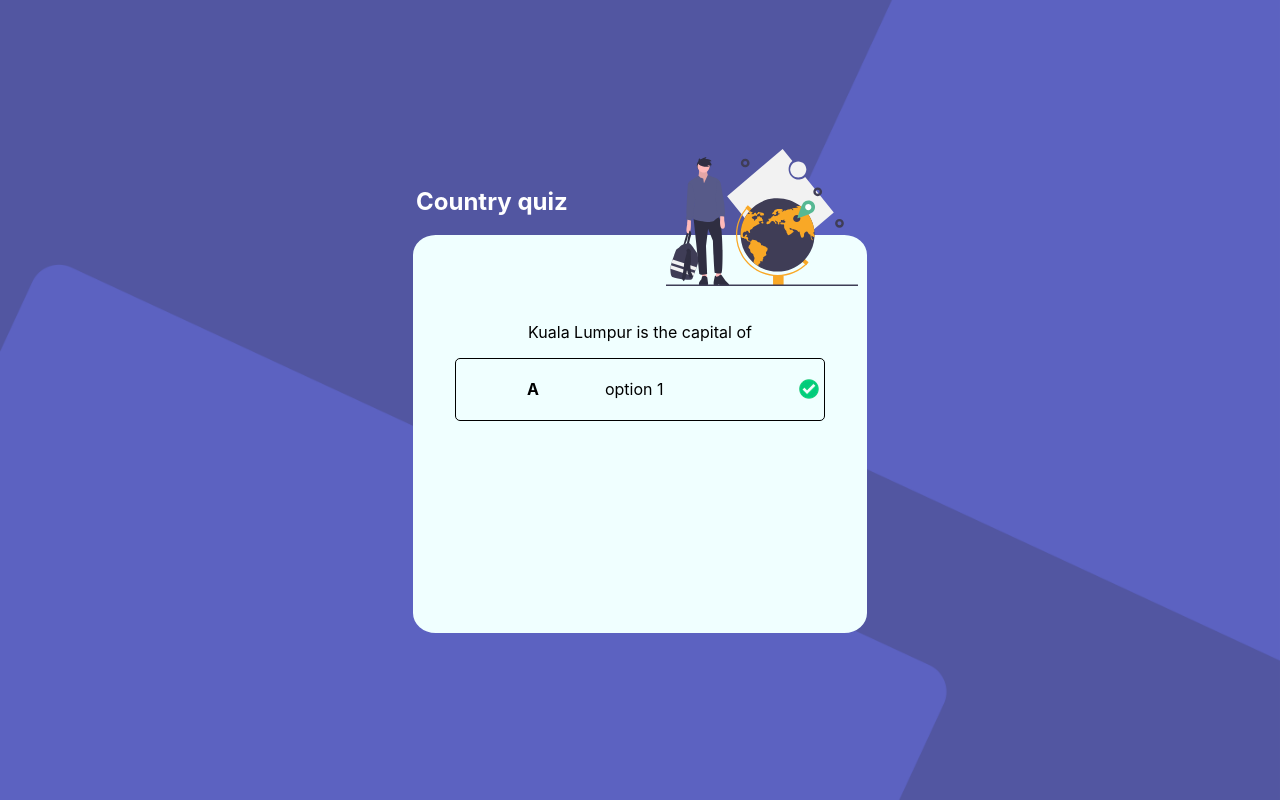
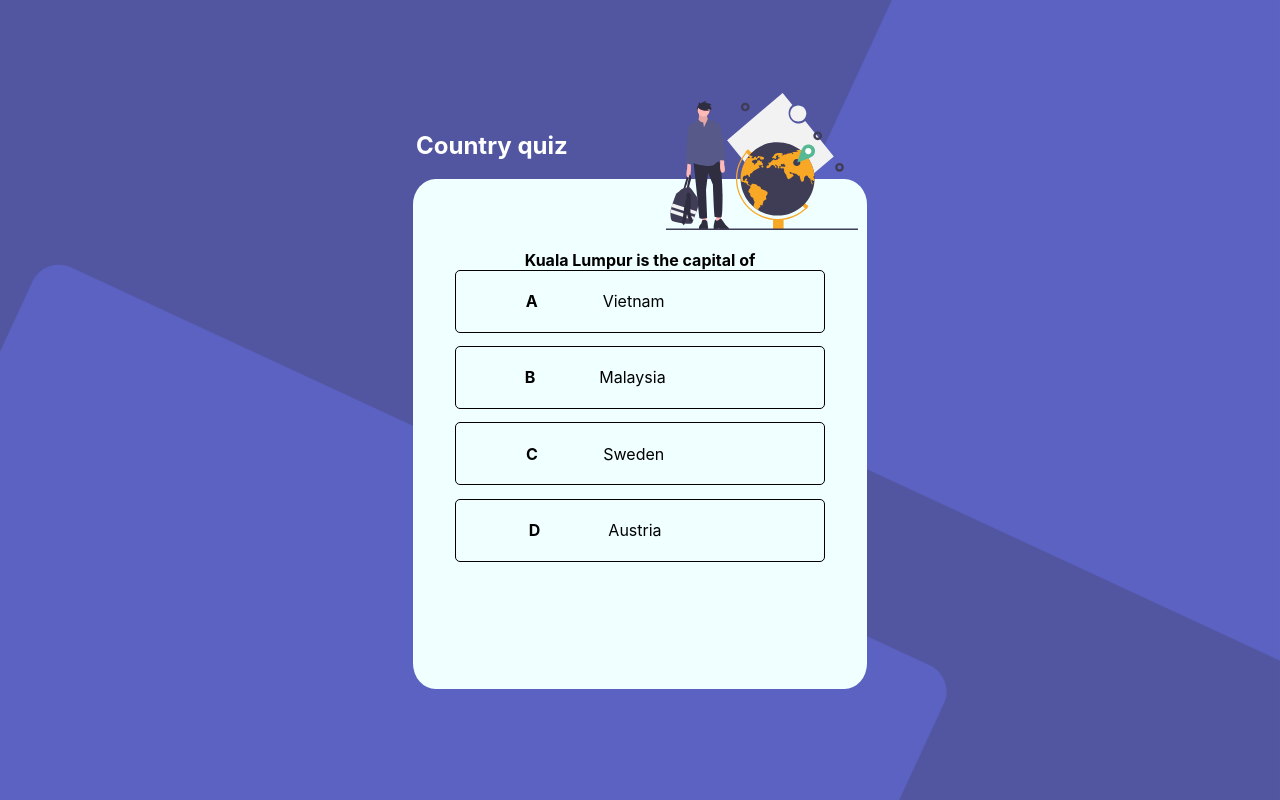
Before and after one commit to mo-patel/country-quiz, a React (Create React App) app: page / in a window 1280 px wide. Built offline with nearby package versions, Linux system fonts and the light colour scheme.

Commit message:
Removed hardcoded vals from options

```diff
--- a/src/App.tsx
+++ b/src/App.tsx
@@ -5,7 +5,6 @@ import data from "./data/sample-data.json"
 function App() {
   return (
     <div className="App">
-
       <QuizCardComponent data={data} />
     </div>
   );
--- a/src/components/OptionComponent.tsx
+++ b/src/components/OptionComponent.tsx
@@ -2,16 +2,22 @@ import { FC } from "react";
 import '../styles/optionStyles.css';
 
 interface optionComponentProps {
-
+    optionId: number;
+    option: string;
+    iconId: number; // 0: do not show, 1: show tick, 2: show cross
 }
-export const OptionComponent: FC<optionComponentProps> = () => {
+export const OptionComponent: FC<optionComponentProps> = ({optionId, option, iconId}) => {
+    const letters: string[] = ["A", "B", "C", "D"];
     return (
         <div className="optionRow">
             <div>
-                <strong>A</strong>
-                <p>option 1</p>
+                <strong>{letters[optionId]}</strong>
+                <p>{option}</p>
             </div>
-            <img className="icon" src="/tick.png" alt="correct" />
+            {iconId > 0 ?
+                <img className="icon" src={iconId === 1 ? "/tick.png" : "/cross.png"} alt={iconId === 1 ? "correct" : "incorrect"}/>
+                : false
+            }
         </div>
     );
 }
--- a/src/components/QuizCardComponent.tsx
+++ b/src/components/QuizCardComponent.tsx
@@ -20,8 +20,10 @@ export const QuizCardComponent: FC<quizCardProps> = ({data}) => {
                         questions.map(item => {
                             return (item.id === currentQuestion) ?
                             <div>
-                                <p>{item.description}</p>
-                                <OptionComponent />
+                                <strong>{item.description}</strong>
+                                {item.options.map((option, idx) => {
+                                    return <OptionComponent key={idx} optionId={idx} option={option} iconId={0}  />
+                                })}
                             </div>
                             : false
                         })
--- a/src/styles/optionStyles.css
+++ b/src/styles/optionStyles.css
@@ -6,6 +6,7 @@
     border: 1px solid black;
     border-radius: 5px;
     padding: 1%;
+    margin-bottom: 3%;
 }
 
 .optionRow div{
--- a/src/styles/quizCardStyles.css
+++ b/src/styles/quizCardStyles.css
@@ -13,6 +13,7 @@
     width: 100%;
     border: 3px solid azure;
     border-radius: 5%;
+    min-height: 90%;
 }
 
 .quizCardParent h2 {
```
